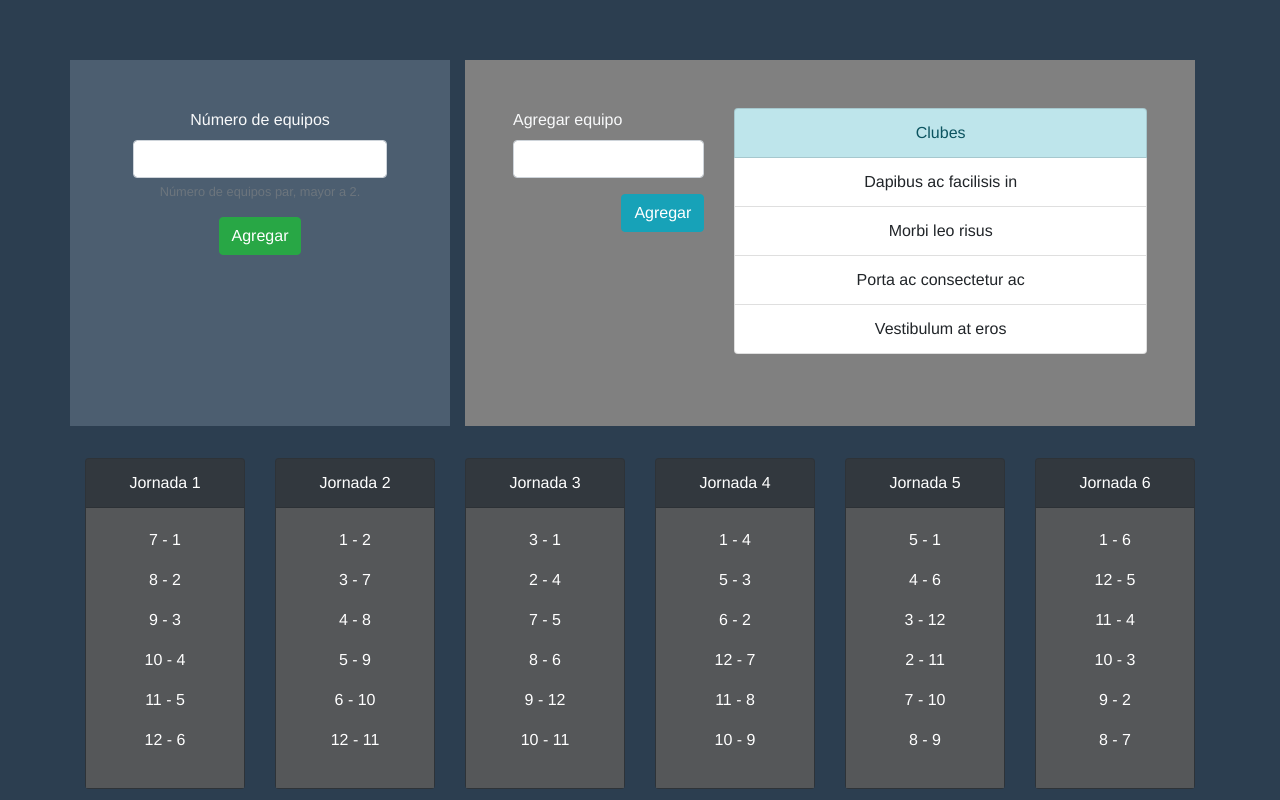
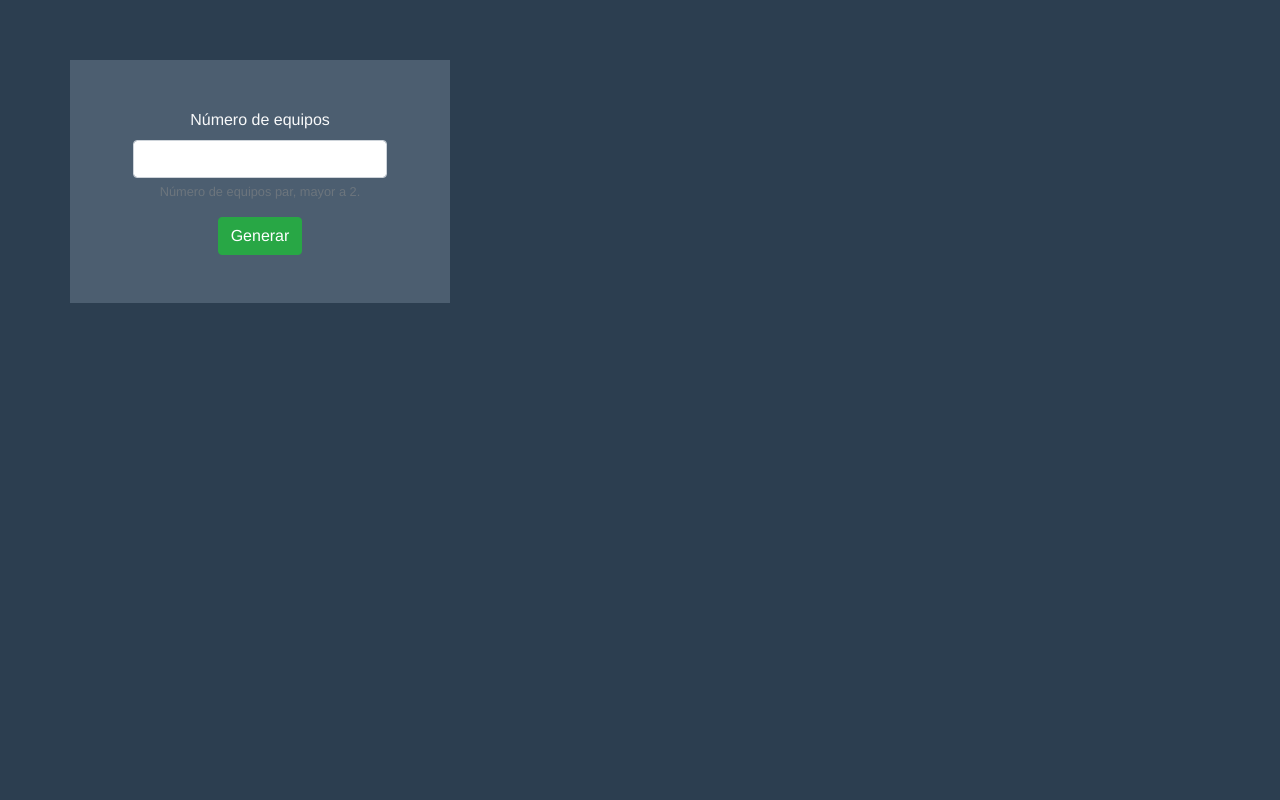
Before and after one commit to vndrd/fixturev, a Vue app: page / in a window 1280 px wide. Shown: the top 800 px of the page. Built offline with nearby package versions, Linux system fonts and the light colour scheme.

Commit message:
tabla equipos

```diff
--- a/src/App.vue
+++ b/src/App.vue
@@ -13,6 +13,7 @@
   -moz-osx-font-smoothing: grayscale;
   text-align: center;
   background-color: #2c3e50;
+  min-height: 100vh;
 }
 
 #nav {
--- a/src/components/Table.vue
+++ b/src/components/Table.vue
@@ -2,41 +2,61 @@
 export default {
     name:  'Table'    ,
     data(){
-    return {
-        observado: 0,
-        numEquipos: '',
-        allClubs : [
-            {id:1, cntVisita: 0,cntLocal:0, last: '',nombre: ''},
-            {id:2, cntVisita: 0,cntLocal:0, last: '',nombre: ''},
-            {id:3, cntVisita: 0,cntLocal:0, last: '',nombre: ''},
-            {id:4, cntVisita: 0,cntLocal:0, last: '',nombre: ''},
-            {id:5, cntVisita: 0,cntLocal:0, last: '',nombre: ''},
-            {id:6, cntVisita: 0,cntLocal:0, last: '',nombre: ''},
-            {id:7, cntVisita: 0,cntLocal:0, last: '',nombre: ''},
-            {id:8, cntVisita: 0,cntLocal:0, last: '',nombre: ''},
-            {id:9, cntVisita: 0,cntLocal:0, last: '',nombre: ''},
-            {id:10, cntVisita: 0,cntLocal:0, last: '',nombre: ''},
-            {id:11, cntVisita: 0,cntLocal:0, last: '',nombre: ''},
-            {id:12, cntVisita: 0,cntLocal:0, last: '',nombre: ''},
-        ],
-        matches: [],
-        name: ''
+        return {
+            generarClicked: false,
+            numEquipos: '',
+            allTeams : [
+
+            ],
+            matches: [],
+            nombre: '',
+            observado: 0,
         }
     },
     mounted(){
-        this.miAlgoritmo()
+
     },
     methods: {
         agregar(e){
             e.preventDefault()
-            this.name=''
+            this.allTeams.push({
+                id:88,
+                cntVisita: 0,
+                cntLocal:0,
+                nombre: this.nombre
+            })
+            this.nombre=''
+        },
+        rellenar(){
+            for (let i = 0; i < this.numEquipos; i++) {
+                this.allTeams.push({
+                    name: i,
+                    id: i+1,
+                })
+            }
+        },
+        generar(e){
+            e.preventDefault()
+
+            if ( this.numEquipos < 4 ){
+                alert("Introducir número mayor o igual a 4")
+                return
+            }
+            if ( this.numEquipos %2 === 1 ){
+                alert("Introducir número par")
+                return
+            }
+            this.rellenar()
+            this.miAlgoritmo()
+
+            this.generarClicked = true
         },
         miAlgoritmo() {
             let dividirGrupos = () => {
-                let mitad_tam = Math.ceil(this.allClubs.length/2)
+                let mitad_tam = Math.ceil(this.numEquipos/2)
                 return {
-                    derecha: this.allClubs.slice(mitad_tam),
-                    izquierda: this.allClubs.slice(0,mitad_tam),
+                    derecha: this.allTeams.slice(mitad_tam),
+                    izquierda: this.allTeams.slice(0,mitad_tam),
                 }
             }
             let cambiarLocalia = (i,der,izq) => ({
@@ -44,12 +64,12 @@ export default {
                 visita: i % 2 == 0 ? izq.id: der.id
             })
             let {derecha, izquierda} = dividirGrupos()
-            for (let i = 0; i < this.allClubs.length-1;i++) {
+            for (let i = 0; i < this.numEquipos-1;i++) {
                 let jornada = {
                     numero: i+1,
                     partidos: [],
                 }
-                for (let j = 0; j < this.allClubs.length/2; j++) {
+                for (let j = 0; j < this.numEquipos/2; j++) {
                     let {local, visita} = cambiarLocalia( i, derecha[j],izquierda[j])
                     jornada.partidos.push( {
                         local, visita
@@ -66,7 +86,7 @@ export default {
         verificarBalanceados: function(){
             this.matches.map( (jornada) => {
                 jornada.partidos.map( ({local,visita}) => {
-                    this.allClubs.map( club => {
+                    this.allTeams.map( club => {
                         if( club.id === local ) {
                             club.cntLocal++;
                         }else if( club.id === visita ){
@@ -76,8 +96,12 @@ export default {
                 }
                 )
             })
-        }
+        },
+
     },
+    computed: {
+        nroEquiposRestantes: function() { return this.numEquipos }
+    }
 }
 </script>
 
@@ -88,28 +112,32 @@ export default {
             <b-col md="4" class="formulario mb-3" >
                 <div  class="p-5">
                     <label for="text-password" class="text-light">Número de equipos</label>
-                    <b-input type="text" v-model="numEquipos" class="text-center"></b-input>
-                    <b-form-text class="text-light">
+                    <b-input type="text" v-model="numEquipos" :disabled="generarClicked" class="text-center"></b-input>
+                    <b-form-text class="text-light" >
                         Número de equipos par, mayor a 2.
                     </b-form-text>
-                    <b-button variant="success" @click="agregar" class="mt-3">Agregar</b-button>
+                    <b-button variant="success" @click="generar" class="mt-3" :disabled="generarClicked">
+                        Generar</b-button>
                 </div>
             </b-col>
-            <b-col md="8" class="mb-3">
+            <b-col md="8" class="mb-3" v-if="generarClicked">
                 <div class="p-5" style="background:gray;">
                     <b-row>
                         <b-col md="4" class="mb-4">
                             <label for="text-password" class="text-light float-left">Agregar equipo</label>
                             <b-input type="text" v-model="nombre"></b-input>
-                            <b-button variant="info" @click="agregar" class="mt-3 float-right">Agregar</b-button>
+                            <b-button variant="info" @click="agregar" class="mt-3 float-right">
+                                Agregar
+                                </b-button>
                         </b-col>
                         <b-col md="8" class="mb-4">
                             <b-list-group>
-                                <b-list-group-item variant="info">Clubes</b-list-group-item>
-                                <b-list-group-item>Dapibus ac facilisis in</b-list-group-item>
-                                <b-list-group-item>Morbi leo risus</b-list-group-item>
-                                <b-list-group-item>Porta ac consectetur ac</b-list-group-item>
-                                <b-list-group-item>Vestibulum at eros</b-list-group-item>
+                                <b-list-group-item variant="info" >Clubes</b-list-group-item>
+                                <b-list-group-item v-for="(team,i) in allTeams" :key="i">Dapibus ac facilisis in</b-list-group-item>
+                                <b-list-group-item variant="secondary"
+                                    v-for="index in nroEquiposRestantes" :key="index+'q'">
+                                    Equipo {{allTeams.length+index}}
+                                </b-list-group-item>
                             </b-list-group>
                         </b-col>
                     </b-row>
@@ -118,7 +146,7 @@ export default {
         </b-row>
     </b-container>
         <!-- <select v-model="observado">
-            <option v-for="club in allClubs" :key="club.id" :value="club.id">{{club.id}}</option>
+            <option v-for="club in allTeams" :key="club.id" :value="club.id">{{club.id}}</option>
         </select> -->
     <b-container>
         <b-row>
@@ -137,31 +165,6 @@ export default {
             </b-col>
         </b-row>
     </b-container>
-
-
-
-
-
-
-
-
-
-    <!-- <table style="border:1px solid;">
-    <thead>
-        <tr>
-        <th>teams</th>
-        <th v-for="(club,i) in allClubs" :key="i"> {{club}}</th>
-        </tr>
-    </thead>
-    <tbody>
-        <tr v-for="(club,itemClub) in allClubs" :key="itemClub">
-        <th>{{club}}</th>
-        <td v-for="(club,item) in allClubs.length" :key="item">
-            {{itemClub==item?'':'qwe'}}
-        </td>
-        </tr>
-    </tbody>
-    </table> -->
 </div>
 </template>
 <style lang="scss" scoped>
```
